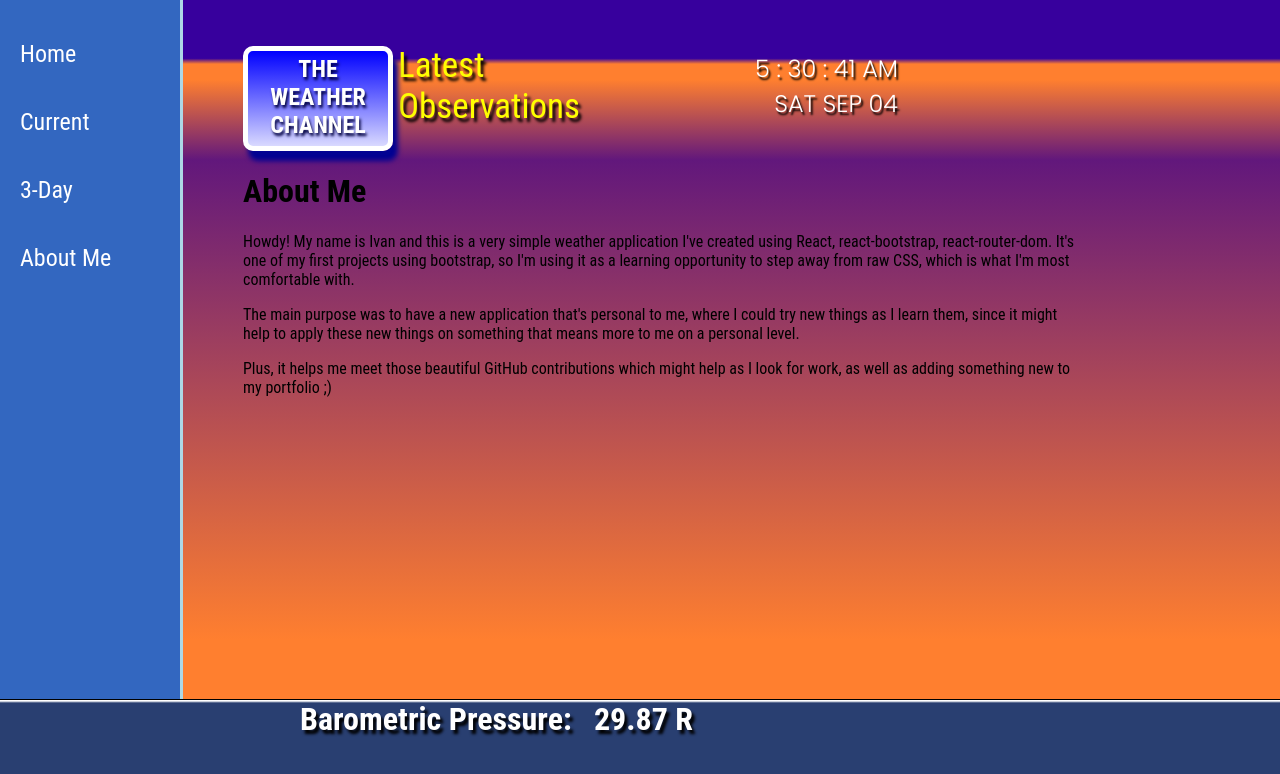
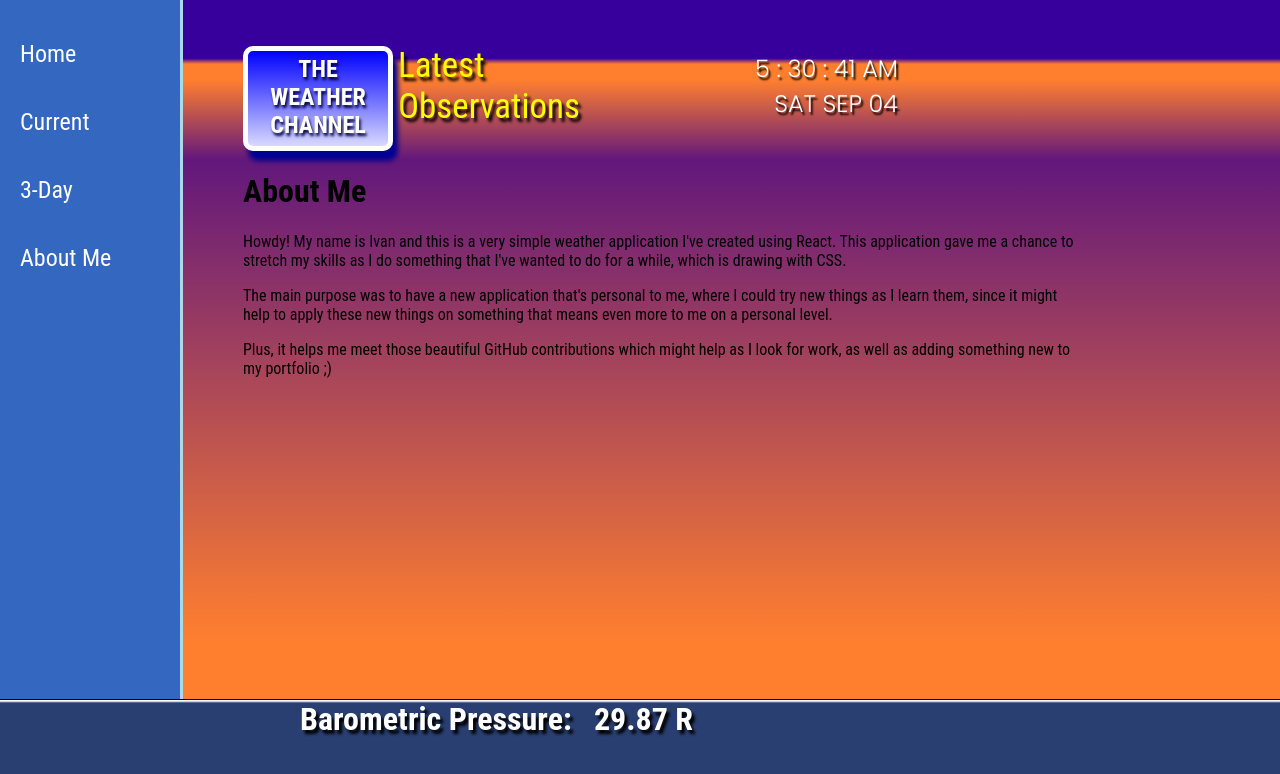
Before and after one commit to IvanCastillo1986/weather_channel_tribute, a React (Create React App) app: page /about in a window 1280 px wide. Shown: the top 774 px of the page. Built offline with nearby package versions, Linux system fonts and the light colour scheme.

Commit message:
updated README, and resolved dependency issue before deploying to production

```diff
--- a/package.json
+++ b/package.json
@@ -12,7 +12,7 @@
     "react-bootstrap": "^2.0.0-beta.4",
     "react-dom": "^17.0.2",
     "react-router-dom": "^5.2.0",
-    "react-scripts": "4.0.3",
+    "react-scripts": "^5.0.1",
     "web-vitals": "^1.1.2"
   },
   "scripts": {
@@ -38,5 +38,8 @@
       "last 1 firefox version",
       "last 1 safari version"
     ]
+  },
+  "devDependencies": {
+    "@babel/plugin-proposal-private-property-in-object": "^7.21.11"
   }
 }
--- a/src/Components/CurrentWeather.js
+++ b/src/Components/CurrentWeather.js
@@ -11,6 +11,7 @@ export default function CurrentWeather() {
     const [isLoading, setLoading] = useState(true)
     const API = apiURL()
 
+
     useEffect(() => {
         axios.get(`${API}`)
         .then(res => {
@@ -19,7 +20,7 @@ export default function CurrentWeather() {
             setLoading(false)
         })
 
-    }, [])
+    }, [API])
 
     if (isLoading) {
         return <h1>Loading...</h1>
--- a/src/Pages/About.js
+++ b/src/Pages/About.js
@@ -8,14 +8,13 @@ export default function About() {
             <h1>About Me</h1>
             <p>
                 Howdy! My name is Ivan and this is a very simple weather application I've created
-                using React, react-bootstrap, react-router-dom.
-                It's one of my first projects using bootstrap, so I'm using it as a learning opportunity
-                to step away from raw CSS, which is what I'm most comfortable with.
+                using React. This application gave me a chance to stretch my skills as I do something
+                that I've wanted to do for a while, which is drawing with CSS.
             </p>
             <p>
                 The main purpose was to have a new application that's personal to me, where I could try new
                 things as I learn them, since it might help to apply these new things on something that means
-                more to me on a personal level.
+                even more to me on a personal level.
             </p>
             <p>
                 Plus, it helps me meet those beautiful GitHub contributions which might help as I look
```
Also changed, not shown: 2 other files (tests, documents, lock files or other folders).
